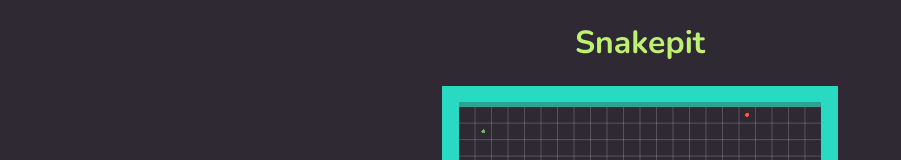
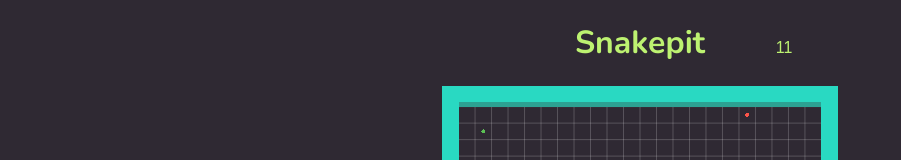
Before and after one commit to RoscoeH/snakepit, a React app: page / in a window 1280 px wide. Both pictures are taken after a click on the button 640 px from the left and 533 px from the top of the page. Shown: the top 160 px of the page, without its empty margins (0-901 px from the left). Built offline with nearby package versions, Linux system fonts and the light colour scheme.

Commit message:
Add step counter

```diff
--- a/src/components/App.tsx
+++ b/src/components/App.tsx
@@ -11,12 +11,22 @@ import Berry from './Berry'
 import Snake from './Snake'
 import Egg from './Egg'
 
+function visible() {
+  return population.time > 0 ? '' : 'transparent'
+}
+
 @observer
 class App extends Component {
   render() {
     return (
       <div className="app">
-        <h1 className="title">Snakepit</h1>
+        <div className="header">
+          <div className="box" />
+          <h1 className="title">Snakepit</h1>{' '}
+          <span className={`box align-right fade-in-out ${visible()} `}>
+            {population.time}
+          </span>
+        </div>
         <svg
           className="pit"
           width={pit.canvasWidth}
--- a/src/styles/index.css
+++ b/src/styles/index.css
@@ -16,7 +16,6 @@ h5,
 h6,
 button {
   font-family: 'Nunito', sans-serif;
-  color: #bdf271;
 }
 
 h1 {
@@ -28,10 +27,20 @@ body {
   padding: 0;
   font-family: sans-serif;
   background-color: #2f2933;
+  color: #bdf271;
+  font-size: 16px;
 }
 
 .title {
   text-align: center;
+}
+
+.header {
+  display: flex;
+  justify-content: space-between;
+  align-items: baseline;
+  width: 320px;
+  margin: 0 auto;
 }
 
 .pit {
@@ -62,12 +71,12 @@ body {
 
 .toolbar__button {
   box-sizing: border-box;
-  font-size: 16px;
-  color: #bdf271;
   width: 48px;
   height: 48px;
   border: none;
   background-color: #251c1b;
+  color: #bdf271;
+  font-size: 16px;
   border-radius: 8px;
   padding: 8px;
   outline: none;
@@ -88,3 +97,15 @@ body {
 .transparent {
   opacity: 0;
 }
+
+.align-right {
+  justify-self: right;
+}
+
+.box {
+  width: 32px;
+  height: 32px;
+  display: flex;
+  justify-content: center;
+  align-items: center;
+}
```
